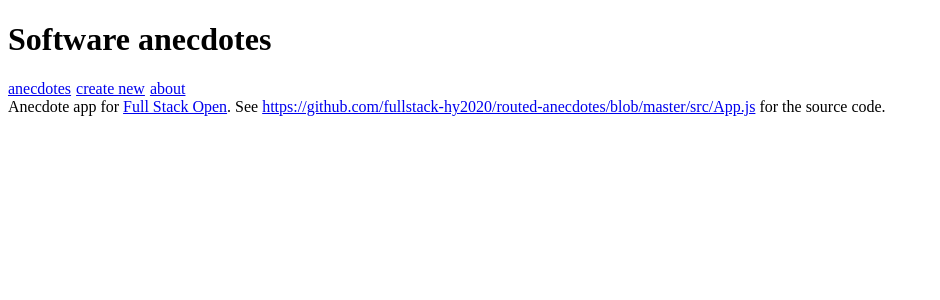
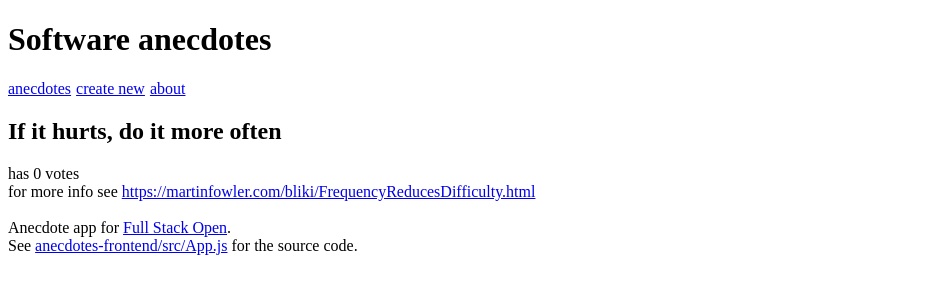
Before and after one commit to staneuski/anecdotes-frontend, a React (Vite) app: page /anecdotes/1 in a window 1280 px wide. Shown: the top 300 px of the page, without its empty margins (0-940 px from the left). Built offline with nearby package versions, Linux system fonts and the light colour scheme; the HTML template or start-up script is replaced by a standard one.

Commit message:
7.2: routed anecdotes, step2
Implement a view for showing a single anecdote

```diff
--- a/src/App.jsx
+++ b/src/App.jsx
@@ -1,7 +1,8 @@
 import { useState } from 'react'
-import { Routes, Route } from 'react-router-dom'
+import { Routes, Route, useMatch } from 'react-router-dom'
 
 import About from './components/About'
+import Anecdote from './components/Anecdote'
 import AnecdoteForm from './components/AnecdoteForm'
 import AnecdoteList from './components/AnecdoteList'
 import Footer from './components/Footer'
@@ -25,6 +26,11 @@
     }
   ])
 
+  const match = useMatch('/anecdotes/:id')
+  const anecdote = match
+    ? anecdotes.find(anecdote => anecdote.id === Number(match.params.id))
+    : null
+
   // const [notification, setNotification] = useState('')
 
   const addNew = (anecdote) => {
@@ -47,8 +53,9 @@
       <Menu />
       <Routes>
         <Route path='/' element={<AnecdoteList anecdotes={anecdotes} />} />
+        <Route path='/about' element={<About />} />
+        <Route path='/anecdotes/:id' element={<Anecdote anecdote={anecdote} />} />
         <Route path='/create' element={<AnecdoteForm addNew={addNew} />} />
-        <Route path='/about' element={<About />} />
       </Routes>
       <Footer />
     </div>
--- /dev/null
+++ b/src/components/Anecdote.jsx
@@ -0,0 +1,10 @@
+const Anecdote = ({ anecdote }) => (<>
+  <h2>{anecdote.content}</h2>
+  <div>
+    has {anecdote.votes} votes
+    <br/>
+    for more info see <a href={anecdote.info}>{anecdote.info}</a>
+  </div>
+</>)
+
+export default Anecdote
--- a/src/components/AnecdoteList.jsx
+++ b/src/components/AnecdoteList.jsx
@@ -1,8 +1,14 @@
+import { Link } from 'react-router-dom'
+
 const AnecdoteList = ({ anecdotes }) => (
   <div>
     <h2>Anecdotes</h2>
     <ul>
-      {anecdotes.map(anecdote => <li key={anecdote.id} >{anecdote.content}</li>)}
+      {anecdotes.map(anecdote =>
+        <li key={anecdote.id}>
+          <Link to={`/anecdotes/${anecdote.id}`}>{anecdote.content}</Link>
+        </li>
+      )}
     </ul>
   </div>
 )
--- a/src/components/Footer.jsx
+++ b/src/components/Footer.jsx
@@ -1,9 +1,10 @@
-const Footer = () => (
+const Footer = () => (<>
+  <br/>
   <div>
     Anecdote app for <a href='https://fullstackopen.com/'>Full Stack Open</a>.
-
-    See <a href='https://github.com/fullstack-hy2020/routed-anecdotes/blob/master/src/App.js'>https://github.com/fullstack-hy2020/routed-anecdotes/blob/master/src/App.js</a> for the source code.
+    <br/>
+    See <a href='https://github.com/staneuski/anecdotes-frontend/tree/query/main'>anecdotes-frontend/src/App.js</a> for the source code.
   </div>
-)
+</>)
 
 export default Footer
```
